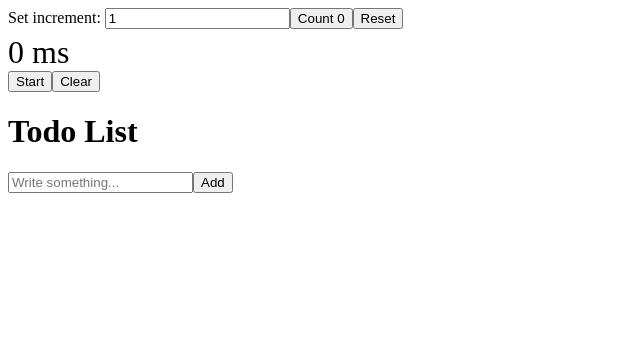
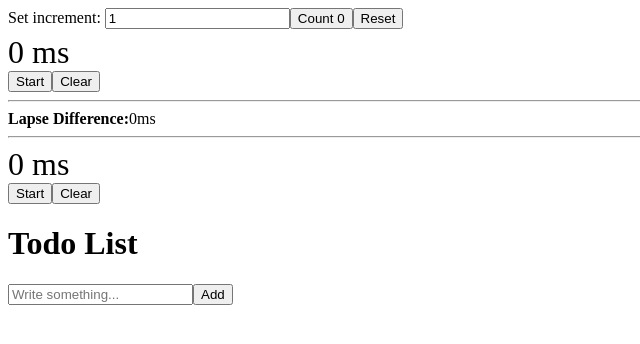
Before and after one commit to jorcalle11/react-hooks, a React (Create React App) app: page / in a window 1280 px wide. Shown: the top 344 px of the page, without its empty margins (0-640 px from the left). Built offline with nearby package versions, Linux system fonts and the light colour scheme.

Commit message:
Share complex logic across react components

```diff
--- a/src/StopWatch.js
+++ b/src/StopWatch.js
@@ -4,7 +4,7 @@ function reducer(currentState, newState) {
   return { ...currentState, ...newState };
 }
 
-export default function StopWatch() {
+function useStopWatch() {
   const [{ lapse, running }, setState] = useReducer(reducer, {
     lapse: 0,
     running: false
@@ -35,11 +35,36 @@ export default function StopWatch() {
     setState({ lapse: 0, running: false });
   }
 
+  return { handleClearClick, handleRunClick, lapse, running };
+}
+
+export default function StopWatch() {
+  const stopWatchOne = useStopWatch();
+  const stopWatchTwo = useStopWatch();
+
   return (
     <>
-      <label style={{ display: 'block', fontSize: '2em' }}>{lapse} ms</label>
-      <button onClick={handleRunClick}>{running ? 'Stop' : 'Start'}</button>
-      <button onClick={handleClearClick}>Clear</button>
+      <label style={{ display: 'block', fontSize: '2em' }}>
+        {stopWatchOne.lapse} ms
+      </label>
+      <button onClick={stopWatchOne.handleRunClick}>
+        {stopWatchOne.running ? 'Stop' : 'Start'}
+      </button>
+      <button onClick={stopWatchOne.handleClearClick}>Clear</button>
+      <hr />
+      <strong>Lapse Difference:</strong>
+      <span>
+        {stopWatchOne.lapse - stopWatchTwo.lapse}
+        ms
+      </span>
+      <hr />
+      <label style={{ display: 'block', fontSize: '2em' }}>
+        {stopWatchTwo.lapse} ms
+      </label>
+      <button onClick={stopWatchTwo.handleRunClick}>
+        {stopWatchTwo.running ? 'Stop' : 'Start'}
+      </button>
+      <button onClick={stopWatchTwo.handleClearClick}>Clear</button>
     </>
   );
 }
```
